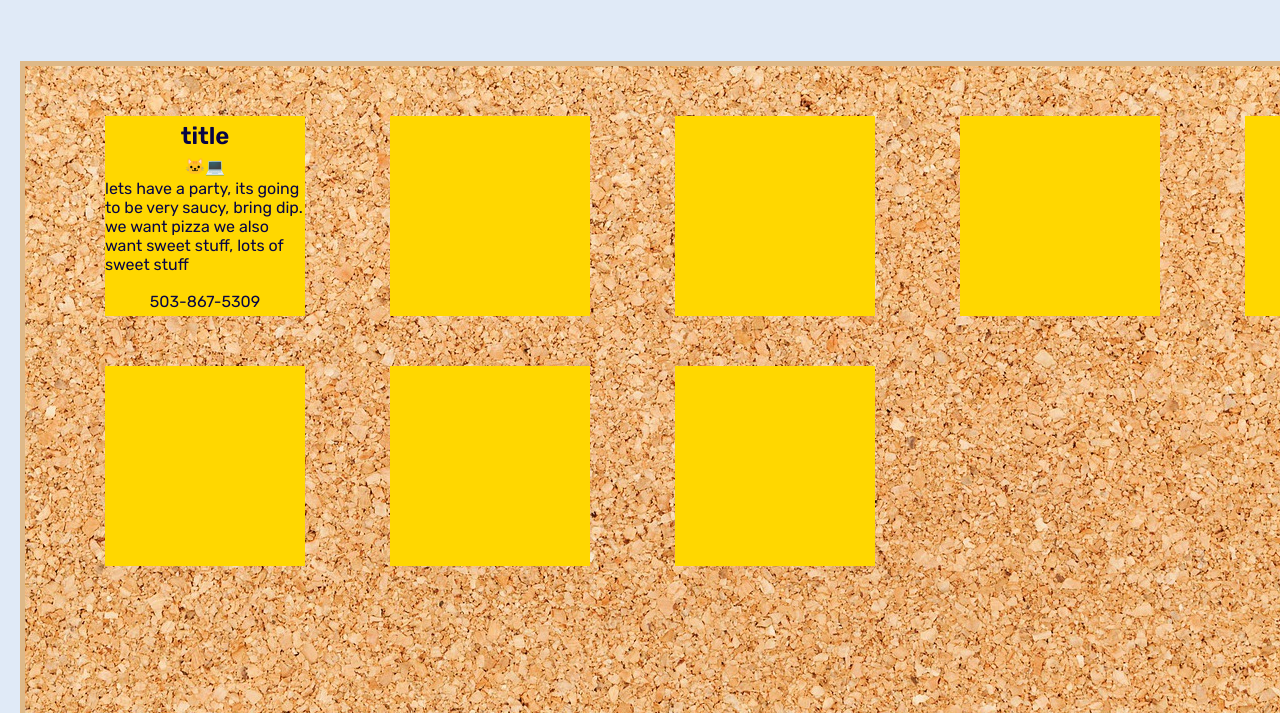
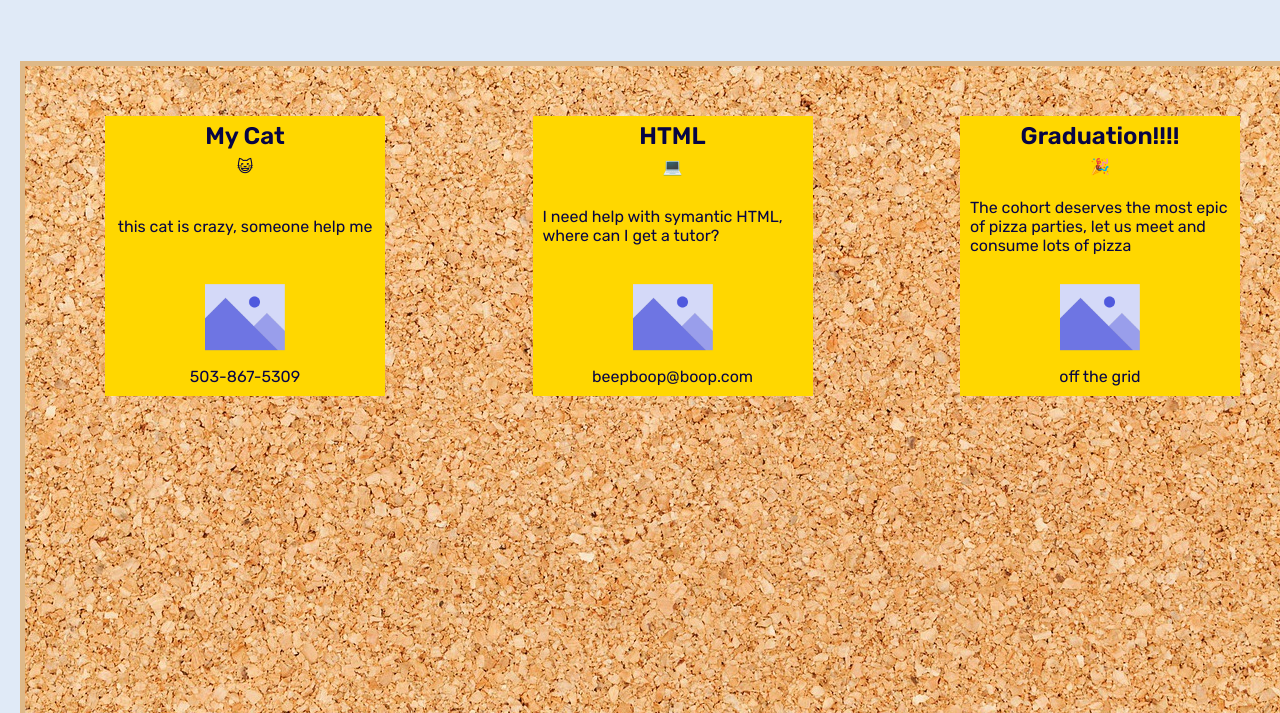
Before and after one commit to tylerww91/web-build-bulletin-board, a plain HTML site: page index.html in a window 1280 px wide. Shown: the part 87-800 px from the top of the page. Drawn offline with nearby package versions, Linux system fonts and the light colour scheme.

Commit message:
adds all static post items as initial placeholders for the bulletin, each uses the correct emojis for the categories that will be displayed

```diff
--- a/index.html
+++ b/index.html
@@ -43,19 +43,33 @@
 
             <ul id="post-list">
                 <li>
-                    <h2>title</h4>
-                    <span>🐱‍💻</span>
-                    <p>lets have a party, its going to be very saucy, bring dip. we want pizza we also want sweet stuff, lots of sweet stuff</p>
+                    <h2>My Cat</h4>
+                    <span>😺</span>
+                    <p>this cat is crazy, someone help me</p>
+                    <img src="/assets/placeholder-image.png" alt="">
                     <p>503-867-5309</p>
                 </li>
-                <li></li>
-                <li></li>
-                <li></li>
-                <li></li>
-                <li></li>
-                <li></li>
-                <li></li>
-                <li></li>
+                <li>
+                    <h2>HTML</h2>
+                    <span>💻</span>
+                    <p>I need help with symantic HTML, where can I get a tutor?</p>
+                    <img src="/assets/placeholder-image.png" alt="">
+                    <p>beepboop@boop.com</p>
+                </li>
+                <li>
+                    <h2>Graduation!!!!</h2>
+                    <span>🎉</span>
+                    <p>The cohort deserves the most epic of pizza parties, let us meet and consume lots of pizza</p>
+                    <img src="/assets/placeholder-image.png" alt="">
+                    <p>off the grid</p>
+                </li>
+                <li>
+                    <h2>mashed potatoes</h2>
+                    <span>🍗</span>
+                    <p>I have quite the recipe for some mashed potatoes, hit me up for the recipe</p>
+                    <img src="/assets/placeholder-image.png" alt="">
+                    <p>541-235-1234</p>
+                </li>
             </ul>
         </main>
     </body>
--- a/styles/global.css
+++ b/styles/global.css
@@ -72,9 +72,9 @@ main {
 
 #post-list {
     display: grid;
-    grid-template-columns: repeat(auto-fill, minmax(275px, 1fr));
-    grid-auto-rows: 250px;
-    height: 800px;
+    grid-template-columns: repeat(auto-fill, minmax(350px, 1fr));
+    grid-auto-rows: 300px;
+    height: 900px;
     width: 1800px;
     position: relative;
     margin: 0 auto;
@@ -91,8 +91,8 @@ li {
     /* grid-template-columns: repeat(auto-fill, minmax(275px, 1fr)); */
     /* grid-auto-rows: 400px; */
     /* gap: 10px; */
-    height: 200px;
-    width: 200px;
+    height: 280px;
+    width: 280px;
     background-color: gold;
     justify-items: center;
     align-items: center;
@@ -101,7 +101,13 @@ li {
 li h2,
 li p {
     /* padding: -5px 10px; */
+    margin: 10px;
 }
 
 li h2 {
 }
+
+li img {
+    height: 80px;
+    width: 80px;
+}
```
